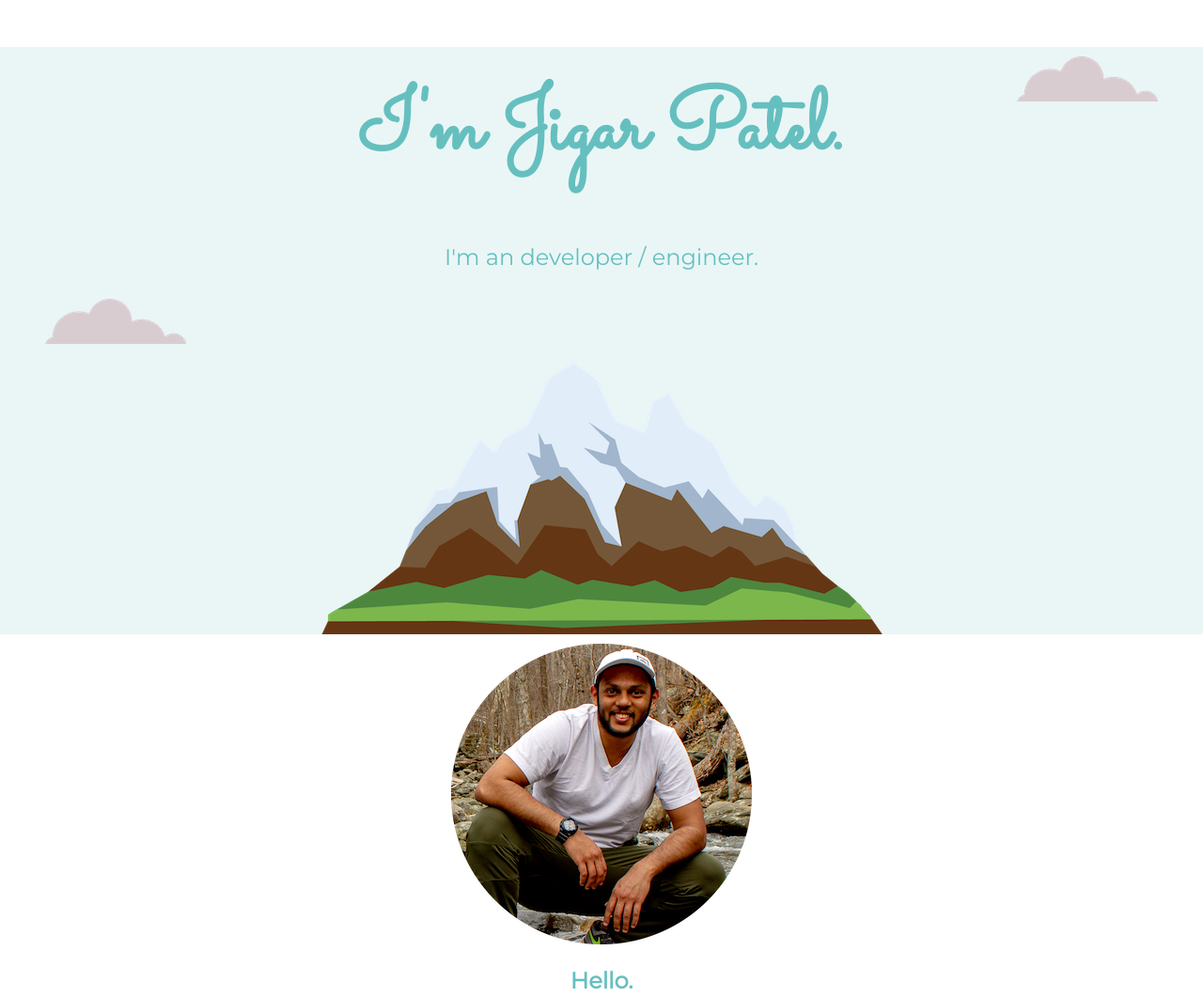
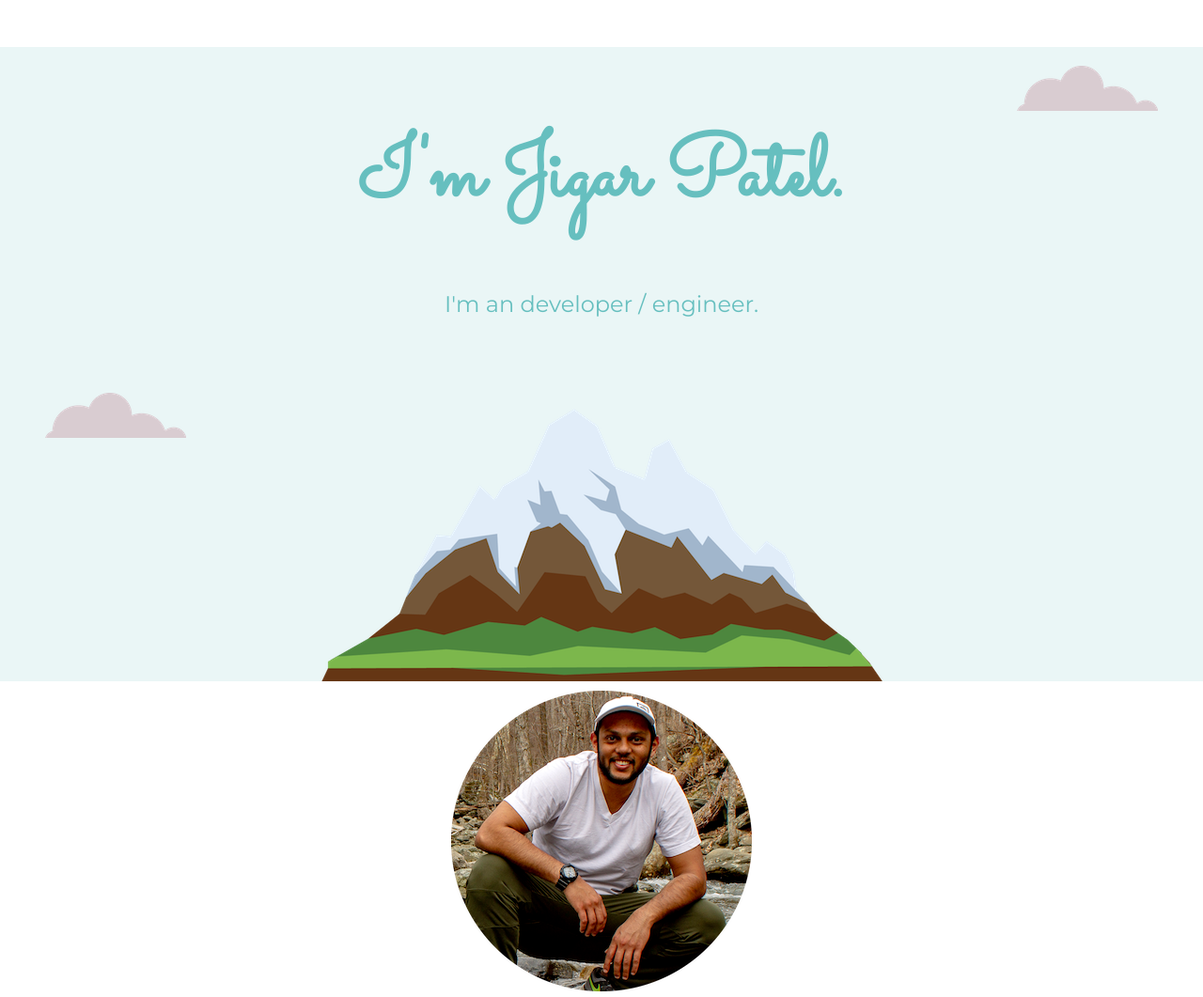
Before and after one commit to jkp09x/CSS_MySite, a plain HTML site: page index.html in a window 1280 px wide. Shown: the top 1061 px of the page at 94% size. Drawn offline with Linux system fonts and the light colour scheme.

Commit message:
Changed margins for smaller screens to avoid overlap

```diff
--- a/css/styles.css
+++ b/css/styles.css
@@ -73,6 +73,8 @@ p {
 
 .font_cursive {
   font-family: 'Sacramento', cursive;
+  padding-top: 50px;
+
 }
 
 .footer-link {
@@ -91,12 +93,14 @@ p {
   position: absolute;
   margin-top: 10px;
   right: 3rem;
+  margin: 20px auto;
 }
 
 .img_cloud_bottom {
   display: block;
   position: absolute;
   left: 3rem;
+  margin: 50px auto;
 }
 
 .img_mountain {
```
